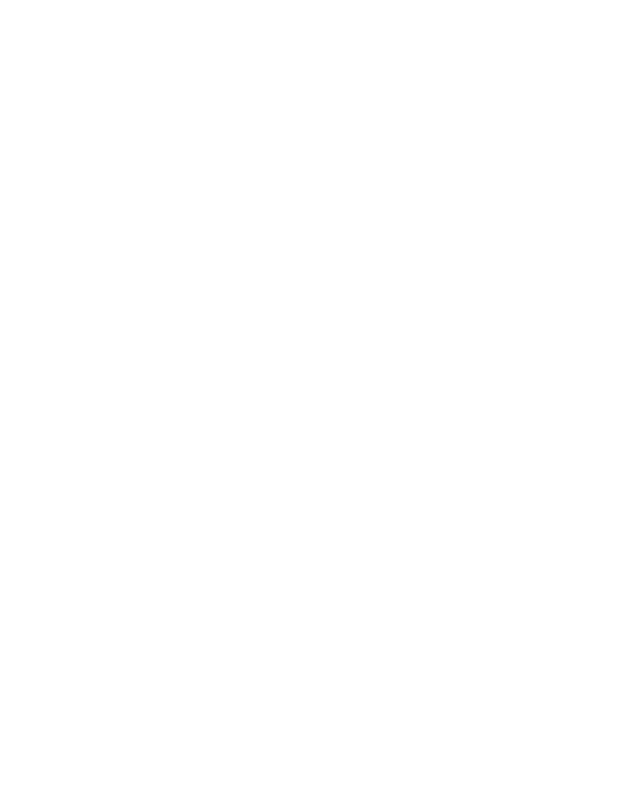
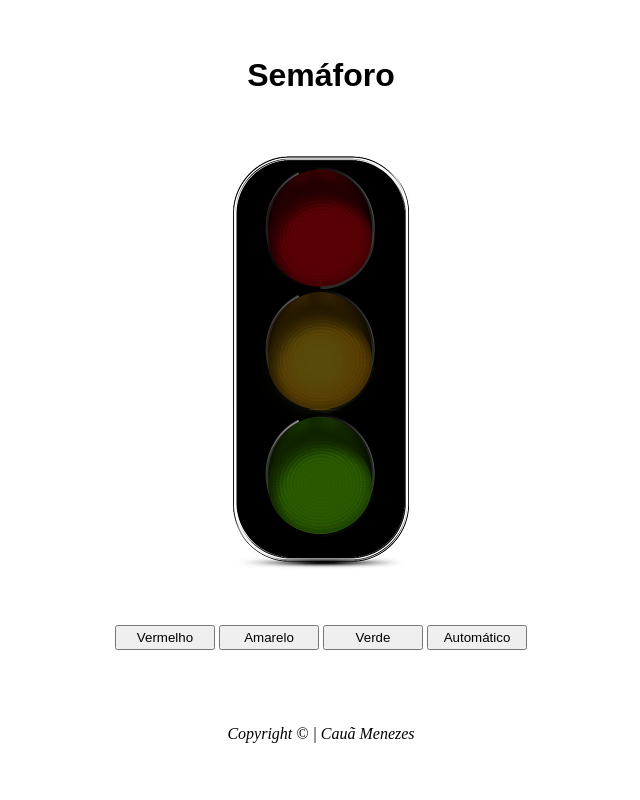
Before and after one commit to cauamenezes/semaforo-pwfe, a plain HTML site: page index.html in a window 1280 px wide. Shown: the whole page, without its empty margins (319-959 px from the left). Drawn offline with Linux system fonts and the light colour scheme.

Commit message:
botões das cores inseridos e funcionando

```diff
--- a/index.html
+++ b/index.html
@@ -1,12 +1,30 @@
 <!DOCTYPE html>
 <html lang="pt-br">
-<head>
-    <meta charset="UTF-8">
-    <meta http-equiv="X-UA-Compatible" content="IE=edge">
-    <meta name="viewport" content="width=device-width, initial-scale=1.0">
-    <title>Document</title>
-</head>
-<body>
-
-</body>
+  <head>
+    <meta charset="UTF-8" />
+    <meta http-equiv="X-UA-Compatible" content="IE=edge" />
+    <meta name="viewport" content="width=device-width, initial-scale=1.0" />
+    <link rel="stylesheet" href="style.css" />
+    <script src="semaforo.js" defer></script>
+    <title>Semáforo</title>
+  </head>
+  <body>
+    <header>
+      <h1>Semáforo</h1>
+    </header>
+    <main>
+      <div class="semaforo-container">
+        <img src="img/desligado.png" alt="semaforo" id="semaforo" />
+      </div>
+      <div class="botao-container">
+        <button id="vermelho">Vermelho</button>
+        <button id="amarelo">Amarelo</button>
+        <button id="verde">Verde</button>
+        <button id="automatico">Automático</button>
+      </div>
+    </main>
+    <footer>
+      <span>Copyright &copy; | Cauã Menezes</span>
+    </footer>
+  </body>
 </html>
--- a/semaforo.js
+++ b/semaforo.js
@@ -0,0 +1,38 @@
+"use strict";
+
+const getId = (elemento) => document.getElementById(elemento);
+
+const semaforo = getId("semaforo")
+
+const tornarVermelho = () => {
+  semaforo.src = "img/vermelho.png"
+};
+
+const tornarAmarelo = () => {
+  semaforo.src = "img/amarelo.png"
+};
+
+const tornarVerde = () => {
+  semaforo.src = "img/verde.png"
+};
+
+const automatizar = () => {
+    if((semaforo.src == "img/vermelho.png")){
+        semaforo.src = "img/amarelo"
+    } else if (semaforo.src == "img/amarelo.png") {
+        semaforo.src = "img/verde.png"
+    } else if (semaforo.src == "img/verde.png") {
+        semaforo.src = "img/vermelho.png"
+    } else {
+        semaforo.src = "img/vermelho.png"
+    }
+};
+
+//eventos
+getId("vermelho").addEventListener("click", tornarVermelho);
+
+getId("amarelo").addEventListener("click", tornarAmarelo);
+
+getId("verde").addEventListener("click", tornarVerde);
+
+getId("automatico").addEventListener("click", automatizar);
--- a/style.css
+++ b/style.css
@@ -0,0 +1,46 @@
+* {
+  margin: 0;
+  padding: 0;
+  box-sizing: border-box;
+}
+
+body {
+  width: 100vw;
+  height: 100vh;
+  display: flex;
+  justify-content: center;
+  align-items: center;
+  flex-direction: column;
+}
+
+h1 {
+    font-family: sans-serif;
+}
+
+header {
+  height: 150px;
+  display: flex;
+  align-items: center;
+  justify-content: center;
+}
+
+main {
+  flex-grow: 1;
+  display: flex;
+  flex-direction: column;
+  justify-content: flex-start;
+  align-items: center;
+}
+
+footer {
+  height: 75px;
+  align-items: flex-start;
+  justify-content: center;
+  font-style: italic;
+}
+
+button {
+  width: 100px;
+  height: 25px;
+  margin-top: 50px;
+}
```
Also changed, not shown: img/amarelo.png (added), img/desligado.png (added), img/verde.png (added), img/vermelho.png (added).
